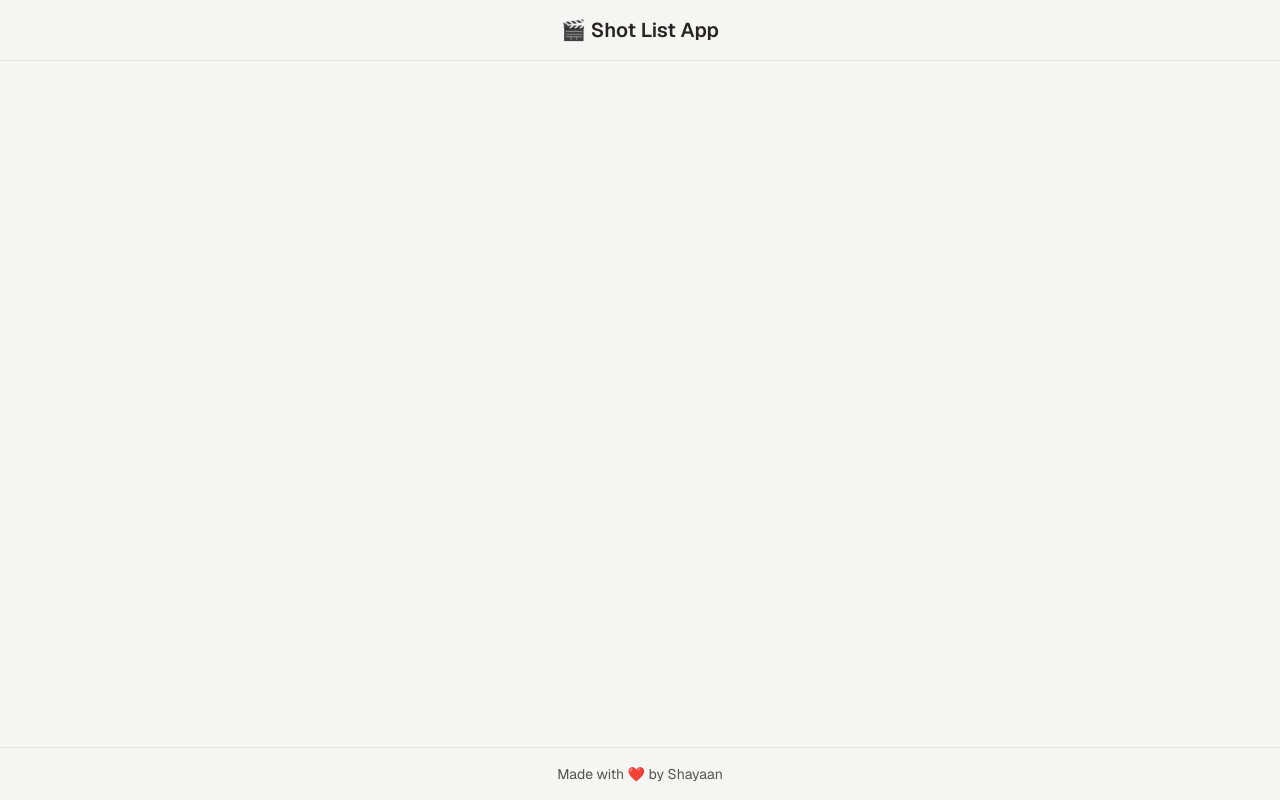
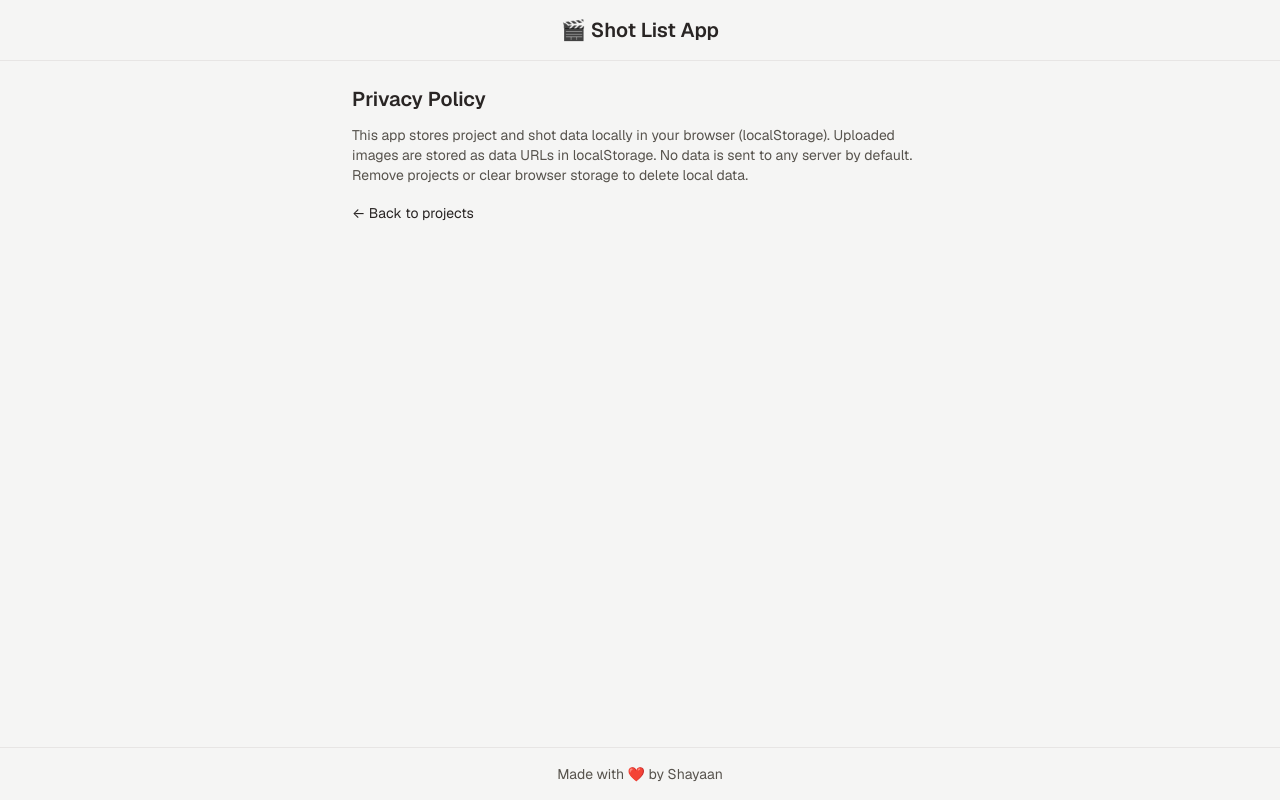
Before and after one commit to shayaankn/shot-list-app, an Angular app: page /privacy in a window 1280 px wide. Before the commit this address led to /. Built offline with nearby package versions, Linux system fonts and the light colour scheme.

Commit message:
add components: disclaimer and privacy

```diff
--- a/src/app/app.component.ts
+++ b/src/app/app.component.ts
@@ -1,10 +1,10 @@
 import { Component } from '@angular/core';
-import { RouterOutlet } from '@angular/router';
+import { RouterOutlet, RouterLink } from '@angular/router';
 
 @Component({
   selector: 'app-root',
   standalone: true,
-  imports: [RouterOutlet],
+  imports: [RouterOutlet, RouterLink],
   templateUrl: './app.component.html',
   styleUrls: ['./app.component.css']
 })
--- a/src/app/app.routes.ts
+++ b/src/app/app.routes.ts
@@ -1,9 +1,14 @@
-import { Routes } from '@angular/router';
+import type { Routes } from '@angular/router';
 import { Projects } from './projects/projects';
 import { Shotlist } from './shotlist/shotlist';
+import { Privacy } from './privacy/privacy';
+import { Disclaimer } from './disclaimer/disclaimer';
 
-export const routes: Routes = [
+export const appRoutes: Routes = [
   { path: '', redirectTo: 'projects', pathMatch: 'full' },
   { path: 'projects', component: Projects },
   { path: 'shotlist/:id', component: Shotlist },
+  { path: 'privacy', component: Privacy },
+  { path: 'disclaimer', component: Disclaimer },
+  { path: '**', redirectTo: 'projects' },
 ];
--- /dev/null
+++ b/src/app/disclaimer/disclaimer.ts
@@ -0,0 +1,19 @@
+import { Component } from '@angular/core';
+import { RouterLink } from '@angular/router';
+
+@Component({
+  selector: 'app-disclaimer',
+  standalone: true,
+  imports: [RouterLink],
+  template: `
+    <div class="max-w-xl mx-auto">
+      <h2 class="text-stone-800 text-xl font-semibold mb-3">Disclaimer</h2>
+      <p class="text-sm text-stone-600 mb-4">
+        The Shot List App is provided as-is for planning and organizing shots. The author is not responsible for data loss or production decisions.
+        Keep backups of important data and verify critical information through your production workflows.
+      </p>
+      <a routerLink="/projects" class="text-sm text-stone-800 hover:underline">← Back to projects</a>
+    </div>
+  `,
+})
+export class Disclaimer {}
--- /dev/null
+++ b/src/app/privacy/privacy.ts
@@ -0,0 +1,19 @@
+import { Component } from '@angular/core';
+import { RouterLink } from '@angular/router';
+
+@Component({
+  selector: 'app-privacy',
+  standalone: true,
+  imports: [RouterLink],
+  template: `
+    <div class="max-w-xl mx-auto">
+      <h2 class="text-stone-800 text-xl font-semibold mb-3">Privacy Policy</h2>
+      <p class="text-sm text-stone-600 mb-4">
+        This app stores project and shot data locally in your browser (localStorage). Uploaded images are stored as data URLs in localStorage.
+        No data is sent to any server by default. Remove projects or clear browser storage to delete local data.
+      </p>
+      <a routerLink="/projects" class="text-sm text-stone-800 hover:underline">← Back to projects</a>
+    </div>
+  `,
+})
+export class Privacy {}
--- a/src/main.ts
+++ b/src/main.ts
@@ -1,8 +1,8 @@
 import { bootstrapApplication } from '@angular/platform-browser';
+import { provideRouter } from '@angular/router';
 import { AppComponent } from './app/app.component';
-import { provideRouter } from '@angular/router';
-import { routes } from './app/app.routes';
+import { appRoutes } from './app/app.routes';
 
 bootstrapApplication(AppComponent, {
-  providers: [provideRouter(routes)],
+  providers: [provideRouter(appRoutes)],
 }).catch((err) => console.error(err));
```
